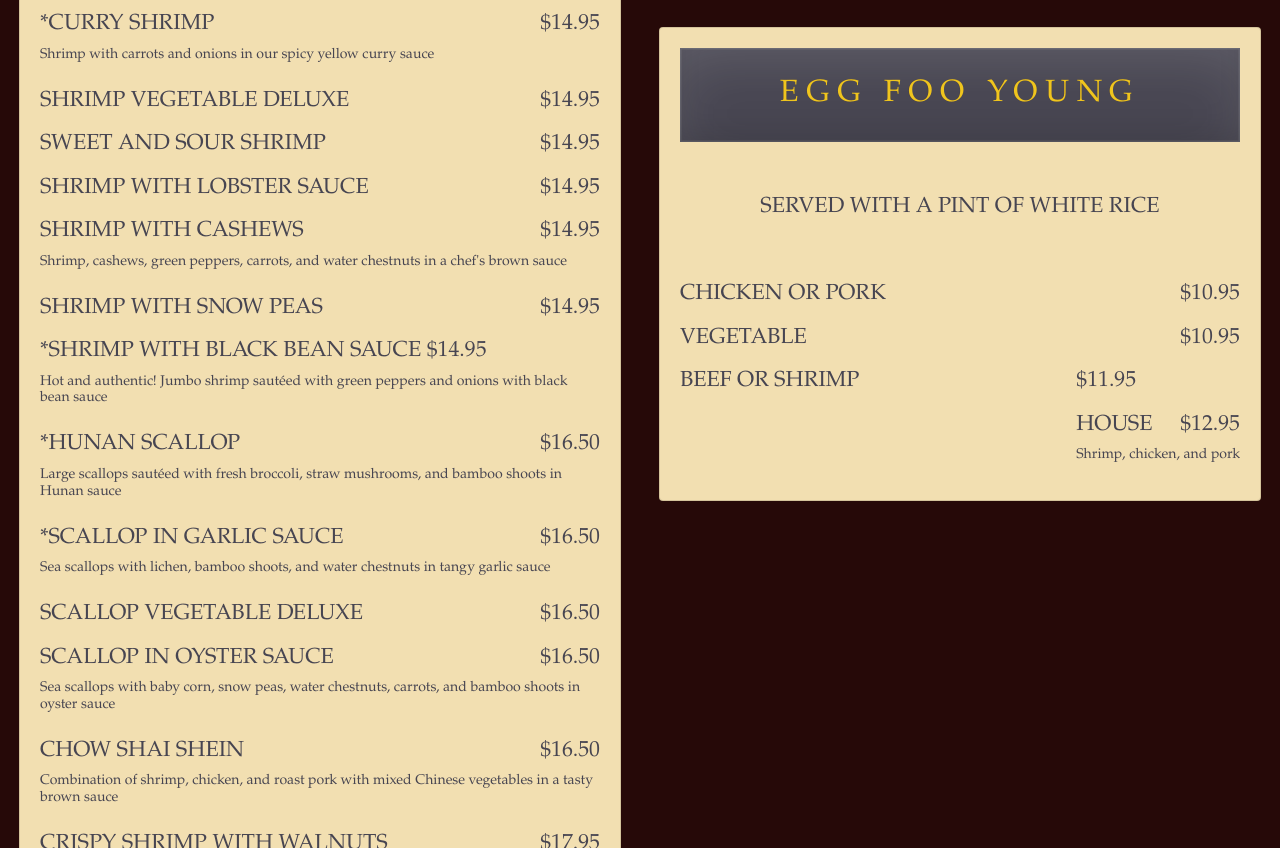
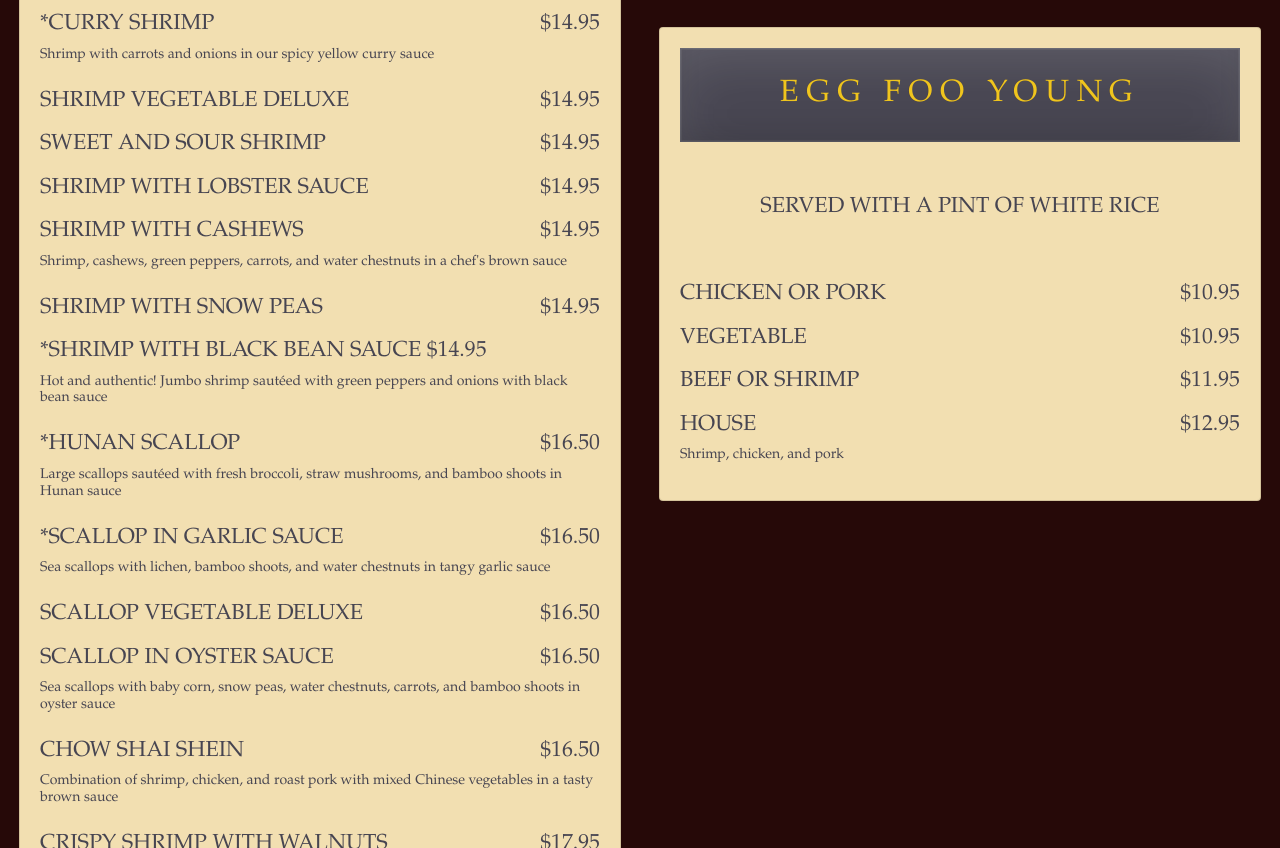
Before and after one commit to amyamyV/GH-Website, a plain HTML site: page menu.html in a window 1280 px wide. Shown: the part 4102-4950 px from the top of the page. Drawn offline with nearby package versions, Linux system fonts and the light colour scheme.

Commit message:
Add end tag

```diff
--- a/menu.html
+++ b/menu.html
@@ -387,7 +387,7 @@
 
 						Chicken or Pork<span class="prices">$10.95</span> <br>
                         Vegetable<span class="prices">$10.95</span> <br>
-						Beef or Shrimp<span class="prices">$11.95 <br>
+						Beef or Shrimp<span class="prices">$11.95 </span> <br>
                         House<span class="prices">$12.95</span> <br>
 						<p class="description">Shrimp, chicken, and pork
 						</p>
```
